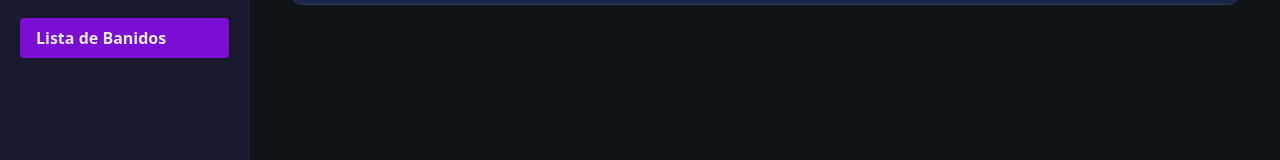
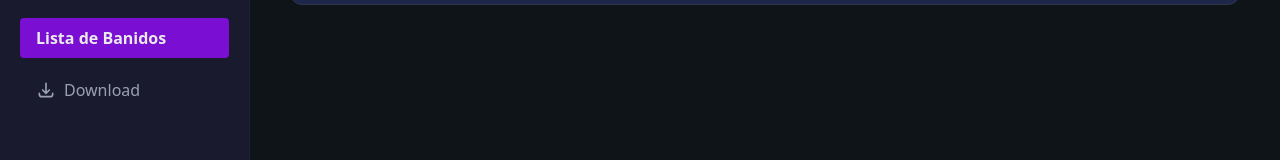
Before and after one commit to Luhanvinicius/Front-end_Hxshield, a Next.js app: page /banned in a window 1280 px wide. Shown: the part 302-462 px from the top of the page. Built offline with nearby package versions, Linux system fonts and the light colour scheme; no server answers; sample sign-in values are in the browser's storage.

Commit message:
Atualização do butttom de download

```diff
--- a/components/Sidebar.tsx
+++ b/components/Sidebar.tsx
@@ -136,7 +136,12 @@ export default function Sidebar({ currentPage }: SidebarProps) {
       );
     }
 
-    return links.map((link) => (
+    // Download aparece para todos os roles
+    const downloadUrl = "https://cdn.discordapp.com/attachments/1369124966901088347/1437991281669177485/HSHIELD.exe?ex=6915413e&is=6913efbe&hm=92ddbdf13269f34e55827dda420d2cd65ce88458494ddc9e69a422a570556d68&";
+
+    return (
+      <>
+        {links.map((link) => (
           <a
             key={link.href}
             href={link.href}
@@ -144,7 +149,31 @@ export default function Sidebar({ currentPage }: SidebarProps) {
           >
             {link.label}
           </a>
-    ));
+        ))}
+        <a
+          href={downloadUrl}
+          target="_blank"
+          rel="noopener noreferrer"
+          className="text-gray-400 hover:bg-[#7a0ed3] hover:text-[#eaeaea] px-4 py-2 rounded transition text-base flex items-center gap-2"
+        >
+          <svg
+            xmlns="http://www.w3.org/2000/svg"
+            className="h-5 w-5"
+            fill="none"
+            viewBox="0 0 24 24"
+            stroke="currentColor"
+          >
+            <path
+              strokeLinecap="round"
+              strokeLinejoin="round"
+              strokeWidth={2}
+              d="M4 16v1a3 3 0 003 3h10a3 3 0 003-3v-1m-4-4l-4 4m0 0l-4-4m4 4V4"
+            />
+          </svg>
+          Download
+        </a>
+      </>
+    );
   };
 
   const confirmLogout = () => {
```
Also changed, not shown: 1 other file (tests, documents, lock files or other folders). Lines whose indentation alone changed are shown as unchanged.
